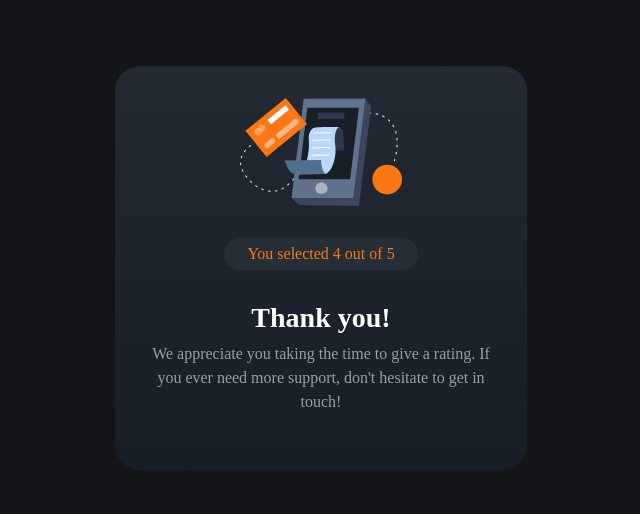
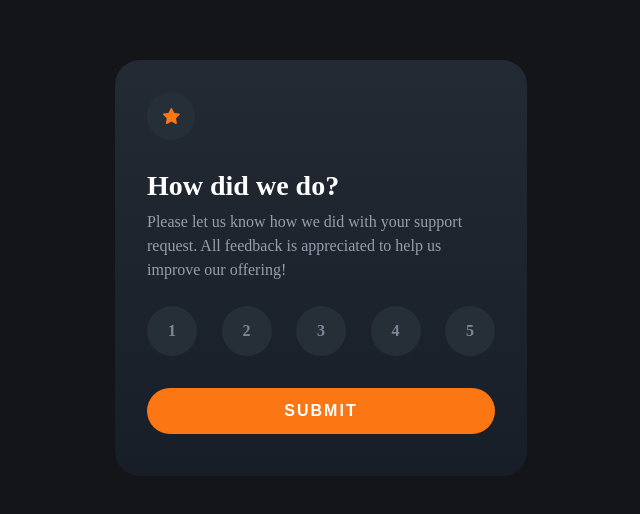
Before and after one commit to KiwiScreams/Interactive-rating-component, a React (Vite) app: page / in a window 1280 px wide. Shown: the part 132-646 px from the top of the page, without its empty margins (319-959 px from the left). Built offline with nearby package versions, Linux system fonts and the light colour scheme.

Commit message:
choose num

```diff
--- a/src/App.jsx
+++ b/src/App.jsx
@@ -1,38 +1,32 @@
-import { useState } from "react";
-import star from "./assets/images/icon-star.svg";
+import { useState } from "react"
+import star from "./assets/images/icon-star.svg"
 import Thank from "./Thank";
 function App() {
   const [selectedRating, setSelectedRating] = useState(null);
-  const handleRatingClick = (rating) => {
+  const handleRatingClick = (rating) =>
+  {
     setSelectedRating(rating);
-  };
+  }
   return (
     <>
-      {/* <section className="container">
+      <section className="container">
         <div className="star-image">
           <img src={star} alt="icon-star" />
         </div>
         <h2>How did we do?</h2>
-        <p className="text">
-          Please let us know how we did with your support request. All feedback
-          is appreciated to help us improve our offering!
-        </p>
+        <p className="text">Please let us know how we did with your support request. All feedback is appreciated to help us improve our offering!</p>
         <div className="numbers-container">
-          {[1, 2, 3, 4, 5].map((rating) => (
-            <p
-              key={rating}
-              className={selectedRating === rating ? "active" : ""}
-              onClick={() => handleRatingClick(rating)}
-            >
-              {rating}
-            </p>
-          ))}
+          <p onClick={() => handleRatingClick(1)}>1</p>
+          <p onClick={() => handleRatingClick(2)}>2</p>
+          <p onClick={() => handleRatingClick(3)}>3</p>
+          <p onClick={() => handleRatingClick(4)}>4</p>
+          <p onClick={() => handleRatingClick(5)}>5</p>
+          {selectedRating && <Thank selectedRating={selectedRating} />}
         </div>
         <button>SUBMIT</button>
-      </section> */}
-      <Thank />
+      </section>
     </>
-  );
+  )
 }
 
-export default App;
+export default App
--- a/src/Thank.jsx
+++ b/src/Thank.jsx
@@ -1,10 +1,10 @@
 import thankImage from "./assets/images/illustration-thank-you.svg";
-const Thank = () => {
+const Thank = ({selectedRating}) => {
   return (
     <>
       <section className="container">
         <img src={thankImage} alt="" className="thankImage"/>
-        <p className="selected-text">You selected 4 out of 5</p>
+        <p className="selected-text">You selected {selectedRating} out of 5</p>
         <h2 className="center">Thank you!</h2>
         <p className="text center">
         We appreciate you taking the time to give a rating. If you ever need more support, don't hesitate to get in touch!
--- a/src/index.css
+++ b/src/index.css
@@ -39,7 +39,7 @@ body
 {
   background: linear-gradient(to bottom, #232A34, #181E27);
   width: 412px;
-  /* height: 416px; */
+  height: 416px;
   padding: 32px;
   border-radius: 25px;
 }
```
